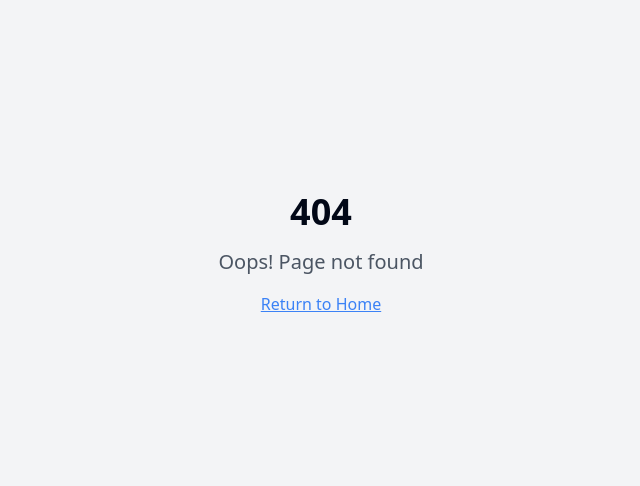
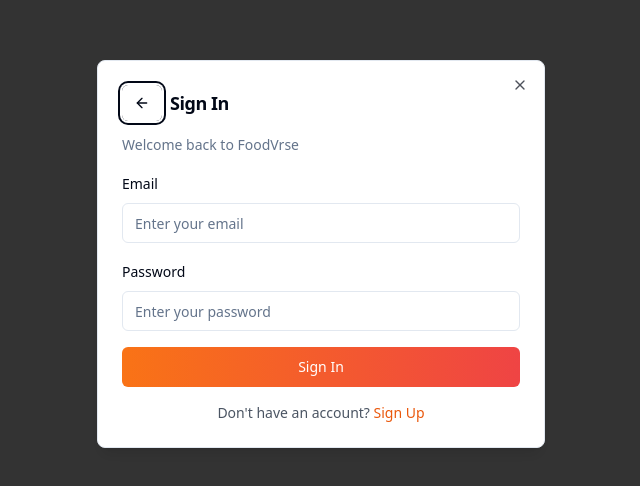
Before and after one commit to Mathew-Rym/foodvrse_dev, a React (Vite) app: page /auth in a window 1280 px wide. Before the commit this address had no page. Shown: the part 146-632 px from the top of the page, without its empty margins (319-959 px from the left). Built offline with nearby package versions, Linux system fonts and the light colour scheme.

Commit message:
Fix: Auth page not loading
The sign-up and sign-in page was not loading. This commit addresses the issue.

```diff
--- a/src/App.tsx
+++ b/src/App.tsx
@@ -1,4 +1,3 @@
-
 import { Toaster } from "@/components/ui/toaster";
 import { Toaster as Sonner } from "@/components/ui/sonner";
 import { TooltipProvider } from "@/components/ui/tooltip";
@@ -13,6 +12,7 @@ import Profile from "./pages/Profile";
 import NotFound from "./pages/NotFound";
 import PartnerApplication from "./pages/PartnerApplication";
 import BusinessDashboard from "./pages/BusinessDashboard";
+import Auth from "./pages/Auth";
 
 const queryClient = new QueryClient();
 
@@ -25,6 +25,7 @@ const App = () => (
         <BrowserRouter>
           <Routes>
             <Route path="/" element={<Index />} />
+            <Route path="/auth" element={<Auth />} />
             <Route path="/discover" element={<Discover />} />
             <Route path="/orders" element={<Orders />} />
             <Route path="/impact" element={<Impact />} />
--- /dev/null
+++ b/src/pages/Auth.tsx
@@ -0,0 +1,136 @@
+
+import React, { useState } from 'react';
+import { Button } from "@/components/ui/button";
+import { Input } from "@/components/ui/input";
+import { Form, FormControl, FormField, FormItem, FormLabel, FormMessage } from "@/components/ui/form";
+import { Dialog, DialogContent, DialogDescription, DialogHeader, DialogTitle } from "@/components/ui/dialog";
+import { useForm } from 'react-hook-form';
+import { useAuth } from '@/contexts/AuthContext';
+import { useNavigate } from 'react-router-dom';
+import { ArrowLeft } from 'lucide-react';
+
+interface AuthFormData {
+  email: string;
+  password: string;
+  name?: string;
+}
+
+const Auth = () => {
+  const [isSignUp, setIsSignUp] = useState(false);
+  const [isOpen, setIsOpen] = useState(true);
+  const { login } = useAuth();
+  const navigate = useNavigate();
+
+  const form = useForm<AuthFormData>({
+    defaultValues: {
+      email: '',
+      password: '',
+      name: ''
+    }
+  });
+
+  const onSubmit = async (data: AuthFormData) => {
+    try {
+      await login(data.email, data.password);
+      navigate('/');
+    } catch (error) {
+      console.error('Authentication error:', error);
+    }
+  };
+
+  const handleClose = () => {
+    setIsOpen(false);
+    navigate('/');
+  };
+
+  return (
+    <Dialog open={isOpen} onOpenChange={handleClose}>
+      <DialogContent className="sm:max-w-md">
+        <DialogHeader>
+          <div className="flex items-center gap-2 mb-2">
+            <Button variant="ghost" size="sm" onClick={handleClose}>
+              <ArrowLeft className="w-4 h-4" />
+            </Button>
+            <DialogTitle>{isSignUp ? 'Create Account' : 'Sign In'}</DialogTitle>
+          </div>
+          <DialogDescription>
+            {isSignUp
+              ? 'Join FoodVrse to start saving food and money'
+              : 'Welcome back to FoodVrse'
+            }
+          </DialogDescription>
+        </DialogHeader>
+
+        <Form {...form}>
+          <form onSubmit={form.handleSubmit(onSubmit)} className="space-y-4">
+            {isSignUp && (
+              <FormField
+                control={form.control}
+                name="name"
+                render={({ field }) => (
+                  <FormItem>
+                    <FormLabel>Full Name</FormLabel>
+                    <FormControl>
+                      <Input placeholder="Enter your full name" {...field} />
+                    </FormControl>
+                    <FormMessage />
+                  </FormItem>
+                )}
+              />
+            )}
+
+            <FormField
+              control={form.control}
+              name="email"
+              render={({ field }) => (
+                <FormItem>
+                  <FormLabel>Email</FormLabel>
+                  <FormControl>
+                    <Input type="email" placeholder="Enter your email" {...field} />
+                  </FormControl>
+                  <FormMessage />
+                </FormItem>
+              )}
+            />
+
+            <FormField
+              control={form.control}
+              name="password"
+              render={({ field }) => (
+                <FormItem>
+                  <FormLabel>Password</FormLabel>
+                  <FormControl>
+                    <Input type="password" placeholder="Enter your password" {...field} />
+                  </FormControl>
+                  <FormMessage />
+                </FormItem>
+              )}
+            />
+
+            <Button
+              type="submit"
+              className="w-full bg-gradient-to-r from-orange-500 to-red-500 text-white"
+            >
+              {isSignUp ? 'Create Account' : 'Sign In'}
+            </Button>
+          </form>
+        </Form>
+
+        <div className="text-center">
+          <p className="text-sm text-gray-600">
+            {isSignUp ? 'Already have an account?' : "Don't have an account?"}{' '}
+            <button
+              type="button"
+              onClick={() => setIsSignUp(!isSignUp)}
+              className="text-orange-600 hover:text-orange-700 font-medium"
+            >
+              {isSignUp ? 'Sign In' : 'Sign Up'}
+            </button>
+          </p>
+        </div>
+      </DialogContent>
+    </Dialog>
+  );
+};
+
+export default Auth;
```
